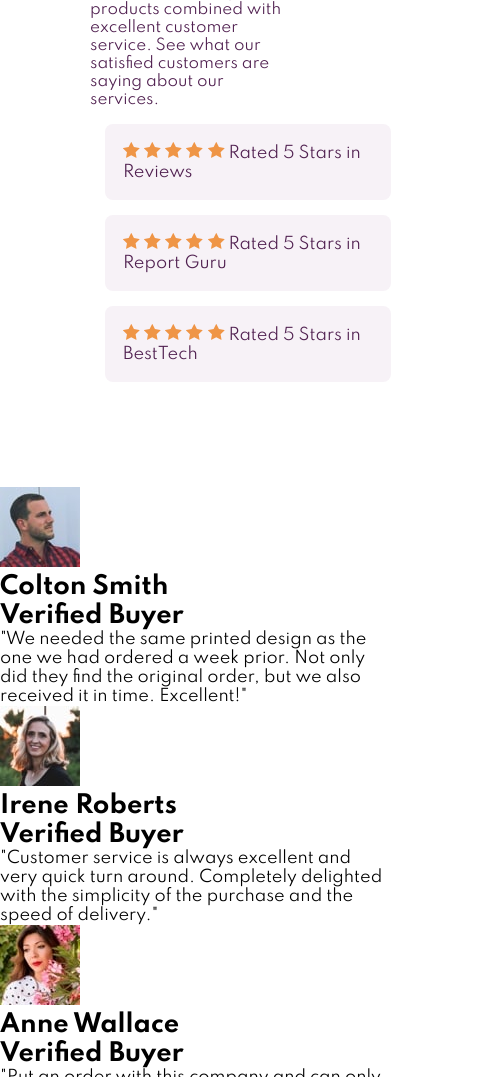
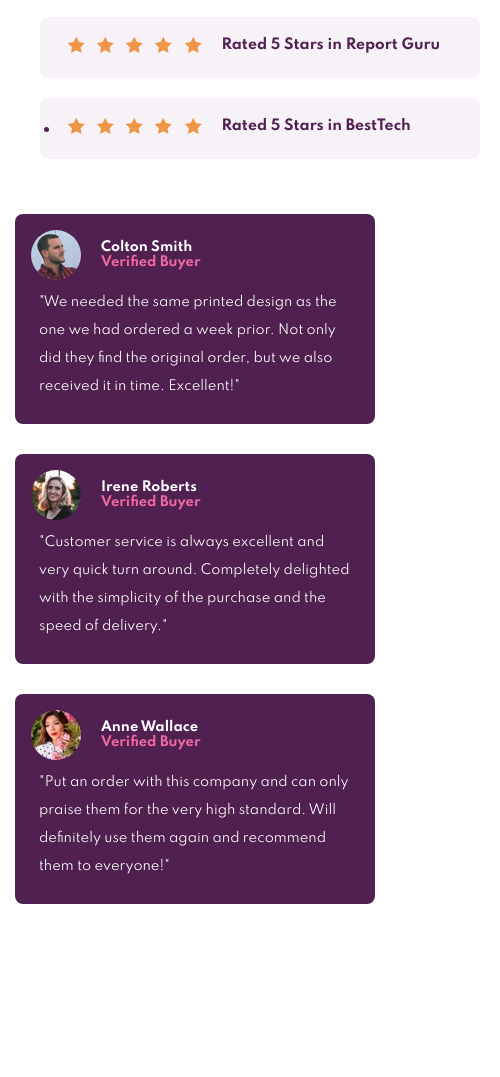
Before and after one commit to cardugarte/social-proof-section, a plain HTML site: page index.html in a window 390 px wide. Shown: the part 442-1519 px from the top of the page, 500 px wide, since content can reach past the window. After the commit the page ends 1361 px from the top, so only its background shows below. Drawn offline with Linux system fonts and the light colour scheme.

Commit message:
avance del proyecto
Continuacion del avance del proyecto. se ha modificado la parte responsive en un 80%

```diff
--- a/css/style.css
+++ b/css/style.css
@@ -27,7 +27,7 @@ body
     display: flex;
     flex-wrap: wrap;
     color: var(--very-dark-magenta);
-    padding: 90px;
+    padding: 130px 30px 30px 130px;
 }
 
 .text-container
@@ -37,14 +37,15 @@ body
 
 .text-container h1
 {
-    font-size: 55px;
+    font-size: 45px;
 }
 
 .text-container p
 {
     font-size: 15px;
     padding-top: 10px;
-    max-width: 70%;
+    line-height: 28px;
+    max-width: 450px;
 }
 
 .stars-container
@@ -54,9 +55,133 @@ body
 
 .stars
 {
+    display: flex;
+    flex-wrap: wrap;
     background: var(--light-grayish-magenta);
+    margin: 20px;
+    padding: 20px;
+    border-radius: 8px;
+    min-width: 400px;
+    max-width: 450px;
+
+}
+
+.stars img
+{
+    margin-left: 8px;
+}
+
+.report
+{
+    position: relative;
+    left: 30px;
+}
+
+.best
+{
+    position: relative;
+    left: 60px;
+}
+
+.stars h3
+{
+    font-size: 14px;
+    padding-left: 20px;
+}
+
+.profiles
+{
+    display: flex;
+    justify-content: center;
+    flex-wrap: wrap;
+}
+
+.profile
+{
+    display: flex ;
+    flex-wrap: wrap;
+    background: var(--very-dark-magenta);
+    color: var(--white);
+    padding: 16px;
     margin: 15px;
-    padding: 18px;
+    max-width: 350px;
     border-radius: 8px;
-    min-width: 250px;
 }
+
+.profile img
+{
+    border-radius: 50%;
+    max-width: 50px;
+}
+
+.profile h2
+{
+    padding: 10px 20px;
+    font-size: 13px;
+}
+
+.profile h2 span
+{
+    color: var(--soft-pink);
+}
+
+.profile p
+{
+    padding: 8px;
+    line-height: 28px;
+    font-size: 13px;
+}
+
+.roberts
+{
+    position: relative;
+    top: 20px;
+}
+
+.wallace
+{
+    position: relative;
+    top: 40px;
+}
+
+
+
+
+@media (max-width: 750px)
+{
+
+    .hero
+    {
+        margin: 10px;
+        padding: 10px;
+    }
+
+    .profile
+    {
+        max-width: 100%;
+    }
+
+    .report
+{
+    position: relative;
+    left: 0px;
+}
+
+    .best
+{
+    position: relative;
+    left: 0;
+}
+
+    .roberts
+{
+    position: relative;
+    top: 0;
+}
+
+    .wallace
+{
+    position: relative;
+    top: 0;
+}
+}
--- a/index.html
+++ b/index.html
@@ -35,57 +35,69 @@
         <p>We only provide great products combined with excellent customer service.
         See what our satisfied customers are saying about our services.</p>
       </div>
-      <div class="stars-container">
-        <div class="stars reviews">
+      <ul class="stars-container">
+        <li class="stars reviews">
+          <div class="star-image">
             <img src="./images/icon-star.svg" alt="star">
             <img src="./images/icon-star.svg" alt="star">
             <img src="./images/icon-star.svg" alt="star">
             <img src="./images/icon-star.svg" alt="star">
             <img src="./images/icon-star.svg" alt="star">
-          Rated 5 Stars in Reviews
           </div>
+          <div class="star-title">
+            <h3>Rated 5 Stars in Reviews</h3>
+          </div>
+        </li>
 
-        <div class="stars report">
+        <li class="stars report">
+          <div class="star-image">
             <img src="./images/icon-star.svg" alt="star">
             <img src="./images/icon-star.svg" alt="star">
             <img src="./images/icon-star.svg" alt="star">
             <img src="./images/icon-star.svg" alt="star">
             <img src="./images/icon-star.svg" alt="star">
-          Rated 5 Stars in Report Guru
           </div>
+          <div class="star-title">
+            <h3>Rated 5 Stars in Report Guru</h3>
+          </div>
+        </li>
 
         <div class="stars best">
+          <li class="star-image">
             <img src="./images/icon-star.svg" alt="star">
             <img src="./images/icon-star.svg" alt="star">
             <img src="./images/icon-star.svg" alt="star">
             <img src="./images/icon-star.svg" alt="star">
             <img src="./images/icon-star.svg" alt="star">
-        Rated 5 Stars in BestTech
+          </li>
+          <div class="star-title">
+            <h3>Rated 5 Stars in BestTech</h3>
           </div>
         </div>
+      </ul>
     </section>
     <section class="profiles">
       <div class="profile smith">
         <img src="/images/image-colton.jpg" alt="avatar Colton profile">
         <h2>Colton Smith <br>
         <span>Verified Buyer</span></h2>
-        "We needed the same printed design as the one we had ordered a week prior.
+        <p>"We needed the same printed design as the one we had ordered a week prior.
         Not only did they find the original order, but we also received it in time.
-        Excellent!"
+        Excellent!"</p>
       </div>
       <div class="profile roberts">
         <img src="/images/image-irene.jpg" alt="avatar Irene profile">
         <h2>Irene Roberts <br>
         <span>Verified Buyer</span></h2>
-        "Customer service is always excellent and very quick turn around. Completely
-        delighted with the simplicity of the purchase and the speed of delivery."
+        <p>"Customer service is always excellent and very quick turn around. Completely
+        delighted with the simplicity of the purchase and the speed of delivery."</p>
       </div>
       <div class="profile wallace">
         <img src="/images/image-anne.jpg" alt="avatar Anne profile">
         <h2>Anne Wallace <br>
         <span>Verified Buyer</span></h2>
-        "Put an order with this company and can only praise them for the very high
-        standard. Will definitely use them again and recommend them to everyone!"
+        <p>"Put an order with this company and can only praise them for the very high
+        standard. Will definitely use them again and recommend them to everyone!"</p>
       </div>
     </section>
     <!-- <div class="attribution">
```
Lines whose indentation alone changed are shown as unchanged.
